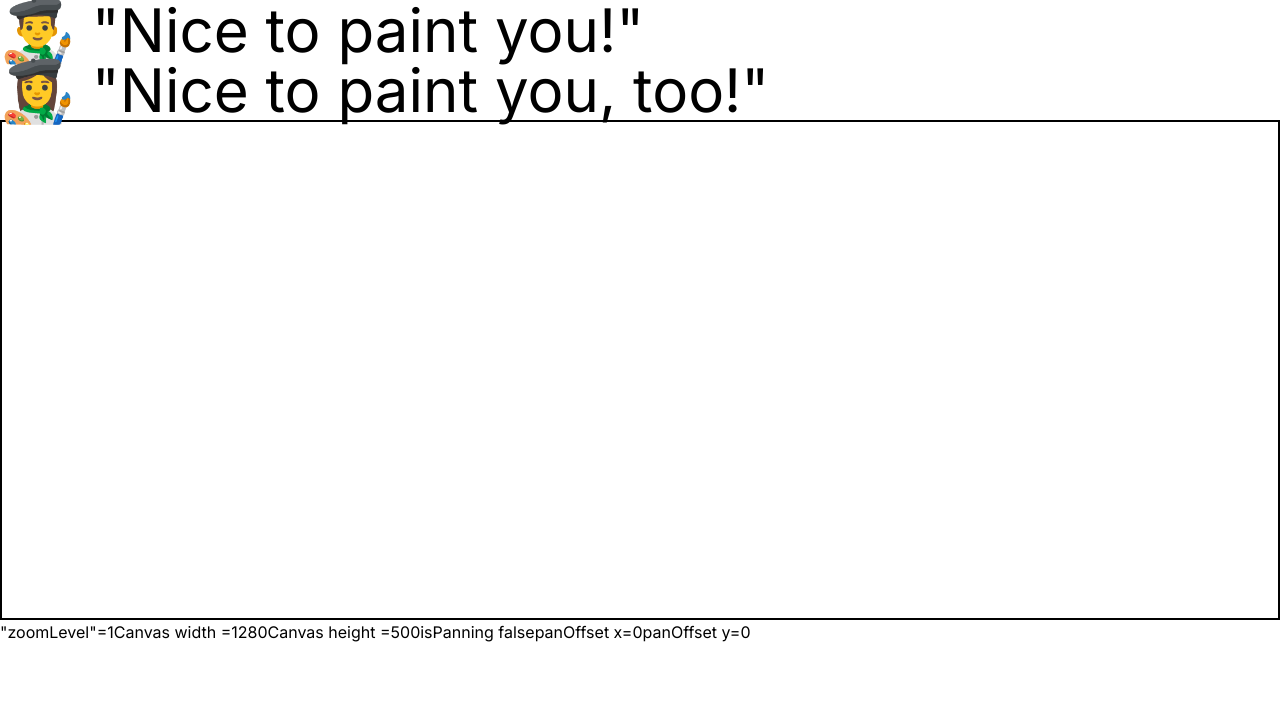
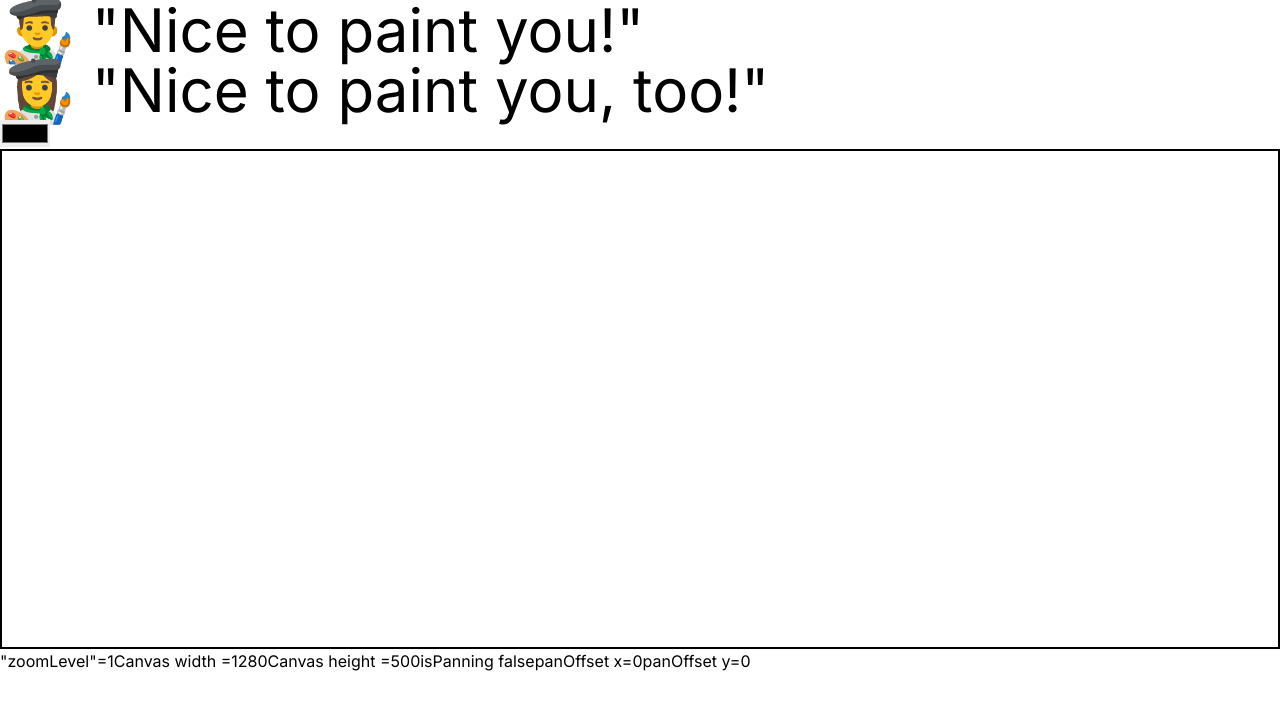
Before and after one commit to admartx86/nice-to-paint-you-client, a Next.js app: page / in a window 1280 px wide. Shown: the top 710 px of the page. Built offline with nearby package versions, Linux system fonts and the light colour scheme.

Commit message:
feat: Add color selector

```diff
--- a/src/app/home/canvas.tsx
+++ b/src/app/home/canvas.tsx
@@ -20,11 +20,12 @@ const Canvas = () => {
   const minZoom = 0.5;
   const maxZoom = 3;
 
+  const [currentColor, setCurrentColor] = useState('#000000');
+
   useEffect(() => {
     redrawCanvas();
   }, [panOffset]);
 
-  //Not so clear on this...
   useEffect(() => {
     const handleKeydown = (e: KeyboardEvent) => {
       if (e.ctrlKey && e.key === 'z') {
@@ -39,7 +40,6 @@ const Canvas = () => {
     };
   }, [history, redoHistory]);
 
-  //Why use useEffect for this?
   useEffect(() => {
     const canvas = canvasRef.current;
     if (canvas) {
@@ -126,15 +126,13 @@ const Canvas = () => {
 
   const handleZoom = (e) => {
     if (e.ctrlKey && (e.key === '+' || e.key === '-')) {
-      e.preventDefault(); // This prevents the browser's default zoom
+      e.preventDefault();
 
       let newZoomLevel = zoomLevel;
 
       if ((e.key === '+' && e.type === 'keydown') || (e.type === 'wheel' && e.deltaY < 0)) {
-        // Zoom in
         newZoomLevel = Math.min(zoomLevel * 1.1, maxZoom);
       } else if ((e.key === '-' && e.type === 'keydown') || (e.type === 'wheel' && e.deltaY > 0)) {
-        // Zoom out
         newZoomLevel = Math.max(zoomLevel / 1.1, minZoom);
       }
 
@@ -152,7 +150,7 @@ const Canvas = () => {
   };
 
   const startDrawing = (e) => {
-    e.preventDefault(); // Prevent default behavior for touch events
+    e.preventDefault();
 
     const canvas = canvasRef.current;
     const ctx = canvas.getContext('2d');
@@ -164,11 +162,9 @@ const Canvas = () => {
 
     let offsetX, offsetY;
     if (e.touches) {
-      // Handle touch events
       offsetX = (e.touches[0].clientX - rect.left) * scaleX - panOffset.x / zoomLevel;
       offsetY = (e.touches[0].clientY - rect.top) * scaleY - panOffset.y / zoomLevel;
     } else {
-      // Handle mouse events
       offsetX = (e.nativeEvent.offsetX * scaleX - panOffset.x) / zoomLevel;
       offsetY = (e.nativeEvent.offsetY * scaleY - panOffset.y) / zoomLevel;
     }
@@ -178,31 +174,6 @@ const Canvas = () => {
     ctx.beginPath();
     ctx.moveTo(offsetX, offsetY);
   };
-
-
-  // const startDrawing = (e) => {
-  //   e.preventDefault(); // Prevent default behavior for touch events
-
-  //   let offsetX, offsetY;
-  //   if (e.touches) {
-  //     // Handle touch events
-  //     offsetX = e.touches[0].clientX - canvasRef.current.getBoundingClientRect().left;
-  //     offsetY = e.touches[0].clientY - canvasRef.current.getBoundingClientRect().top;
-  //   } else {
-  //     // Handle mouse events
-  //     offsetX = e.nativeEvent.offsetX;
-  //     offsetY = e.nativeEvent.offsetY;
-  //   }
-
-  //   setIsDrawing(true);
-  //   const ctx = canvasRef.current.getContext('2d');
-  //   if (ctx) {
-  //     ctx.beginPath();
-  //     ctx.moveTo(offsetX, offsetY);
-  //     ctx.lineTo(offsetX, offsetY);
-  //     ctx.stroke();
-  //   }
-  // };
 
   const draw = (e: React.MouseEvent<HTMLCanvasElement>) => {
     if (!isDrawing) return;
@@ -215,13 +186,12 @@ const Canvas = () => {
     const scaleX = canvas.width / rect.width;
     const scaleY = canvas.height / rect.height;
 
-    // Adjust mouse coordinates for zoom level
     const x = ((e.clientX - rect.left) * scaleX - panOffset.x) / zoomLevel;
     const y = ((e.clientY - rect.top) * scaleY - panOffset.y) / zoomLevel;
 
-    ctx.lineWidth = 10 / zoomLevel; // Adjust line width based on zoom level
+    ctx.lineWidth = 10 / zoomLevel;
     ctx.lineCap = 'round';
-    ctx.strokeStyle = 'black';
+    ctx.strokeStyle = currentColor;
 
     ctx.lineTo(x, y);
     ctx.stroke();
@@ -267,20 +237,14 @@ const Canvas = () => {
   };
 
   const redrawCanvas = () => {
-
     const canvas = canvasRef.current;
     const ctx = canvas.getContext('2d');
 
-    // Clear the visible part of the canvas
     ctx.clearRect(0, 0, canvas.width, canvas.height);
 
     ctx.restore();
     ctx.save();
 
-    // Apply zoom level
-
-
-    // Redraw the last saved state from history
     if (history.length > 0) {
       const image = new Image();
       image.onload = () => {
@@ -289,13 +253,9 @@ const Canvas = () => {
       image.src = history[history.length - 1];
     }
 
-
-
     ctx.scale(zoomLevel, zoomLevel);
 
     ctx.translate(panOffset.x, panOffset.y);
-
-
   };
 
   const pan = (e) => {
@@ -326,10 +286,8 @@ const Canvas = () => {
     ctx.save();
 
     ctx.scale(newZoomLevel, newZoomLevel);
-    ctx.translate(panOffset.x, panOffset.y); // Apply pan offset
+    ctx.translate(panOffset.x, panOffset.y);
 
-
-    // Redraw the last saved state from history at the new scale
     if (history.length > 0) {
       const image = new Image();
       image.onload = () => {
@@ -343,13 +301,18 @@ const Canvas = () => {
     ctx.restore();
   };
 
+  const handleColorChange = (e) => {
+    setCurrentColor(e.target.value);
+  };
+
   return (
     <div>
+      <input type="color" value={currentColor} onChange={handleColorChange} />
       <canvas
         ref={canvasRef}
         onMouseDown={onMouseDown}
         onMouseUp={onMouseUp}
-        onMouseOut={onMouseUp} // Using onMouseUp for consistency
+        onMouseOut={onMouseUp}
         onMouseMove={onMouseMove}
         style={{ border: '2px solid black', width: '100%', height: '500px' }}
       />
```
